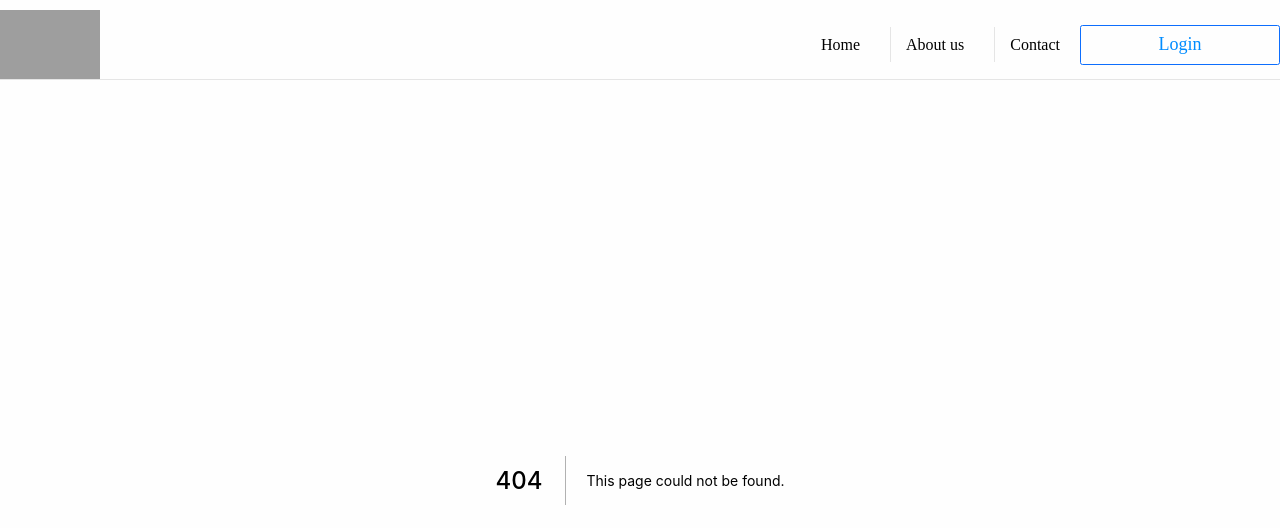
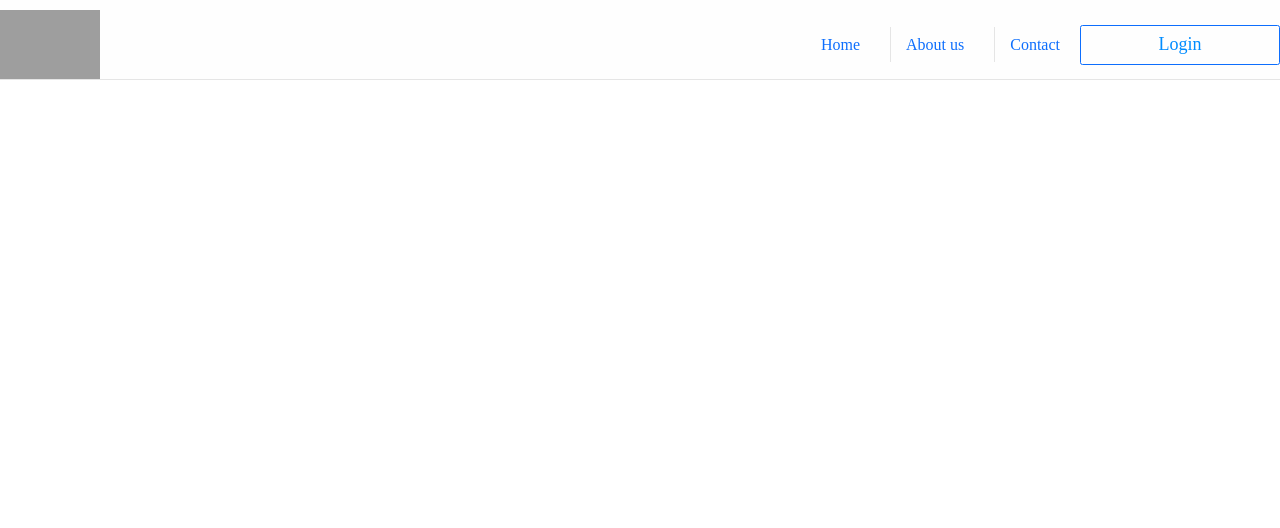
Before and after one commit to SigmaProductions/BPFE-front, a Next.js app: page /aboutUs in a window 1280 px wide. Before the commit this address had no page. Shown: the top 528 px of the page. Built offline with nearby package versions, Linux system fonts and the light colour scheme; grey boxes are pictures that could not be loaded.

Commit message:
added links to navbar

```diff
--- a/src/components/Layout/Navbar.jsx
+++ b/src/components/Layout/Navbar.jsx
@@ -1,3 +1,4 @@
+import Link from 'next/link';
 import React from 'react';
 import styled from 'styled-components';
 import { GenericButton } from '../Generic/Buttons';
@@ -70,13 +71,19 @@ export default function Navbar() {
             <Nav>
                 <NavList>
                     <NavElement>
-                        <NavLink>Home</NavLink>
+                        <NavLink>
+                            <Link href="/">Home</Link>
+                        </NavLink>
                     </NavElement>
                     <NavElement>
-                        <NavLink>About us</NavLink>
+                        <NavLink>
+                            <Link href="aboutUs">About us</Link>
+                        </NavLink>
                     </NavElement>
                     <NavElement>
-                        <NavLink>Contact</NavLink>
+                        <NavLink>
+                            <Link href="contact">Contact</Link>
+                        </NavLink>
                     </NavElement>
                 </NavList>
                 <NavButton>Login</NavButton>
--- /dev/null
+++ b/src/pages/aboutUs.js
@@ -0,0 +1,5 @@
+import React from 'react';
+
+export default function AboutUs() {
+    return <div></div>;
+}
--- a/src/pages/other.js
+++ b/src/pages/contact.js
@@ -1,5 +1,5 @@
 import React from 'react';
 
-export default function Other() {
+export default function Contact() {
     return <div>Dupa</div>;
 }
--- a/src/pages/index.js
+++ b/src/pages/index.js
@@ -1,4 +1,3 @@
-import styled from 'styled-components';
 import Landing from '../components/Homepage/Landing';
 
 export default function Homepage() {
--- a/styles/GlobalStyles.jsx
+++ b/styles/GlobalStyles.jsx
@@ -35,4 +35,7 @@ export const GlobalStyles = createGlobalStyle`
         ${ParagraphBody};
         margin: 0;
     }
+    a{
+        text-decoration: none;
+    }
     `;
```
